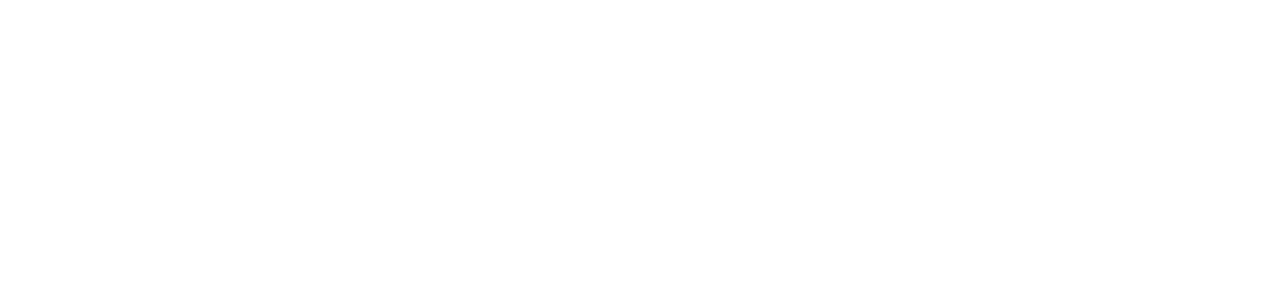
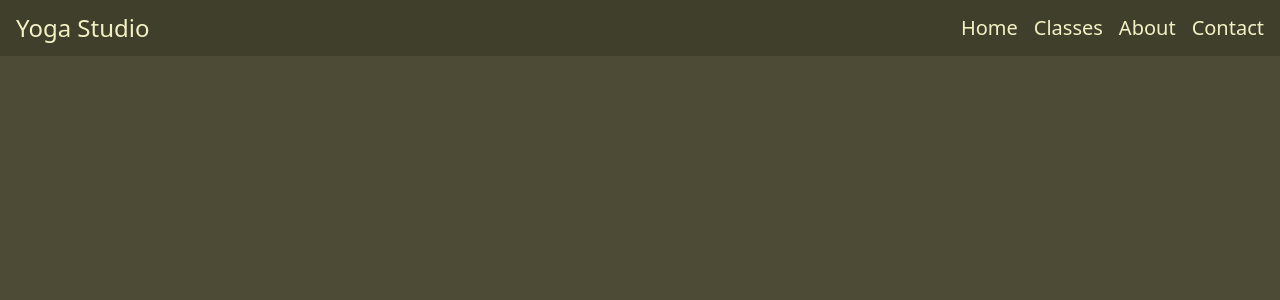
Before and after one commit to DeveloperDinesh24/yoga-studio-website, a React (Vite) app: page / in a window 1280 px wide. Shown: the top 300 px of the page. Built offline with nearby package versions, Linux system fonts and the light colour scheme.

Commit message:
feat: create header.css

```diff
--- a/src/App.tsx
+++ b/src/App.tsx
@@ -1,10 +1,11 @@
 import './App.css'
+import Header from './components/Header'
 
 function App() {
-
   return (
-    <>
-    </>
+    <div className='w-full min-h-dvh bg-[#4D4B36]'>
+      <Header />
+    </div>
   )
 }
 
--- /dev/null
+++ b/src/components/Header.tsx
@@ -0,0 +1,17 @@
+export default function Header() {
+  return (
+    <header className="w-full h-14 bg-[#403F2B] fixed top-0 flex items-center justify-between px-4 text-[#F3F1C4]">
+      <span className="text-2xl">
+        Yoga Studio
+      </span>
+      <nav>
+        <ul className="flex gap-4 text-xl">
+          <a href="#hero"><li className="hover:text-white cursor-pointer">Home</li></a>
+          <a href="#about"><li className="hover:text-white cursor-pointer">Classes</li></a>
+          <a href="#about"><li className="hover:text-white cursor-pointer">About</li></a>
+          <a href="#contact"><li className="hover:text-white cursor-pointer">Contact</li></a>
+        </ul>
+      </nav>
+    </header>
+  )
+}
--- /dev/null
+++ b/src/styles/Header.css
@@ -0,0 +1 @@
+@import 'tailwindcss';
```
